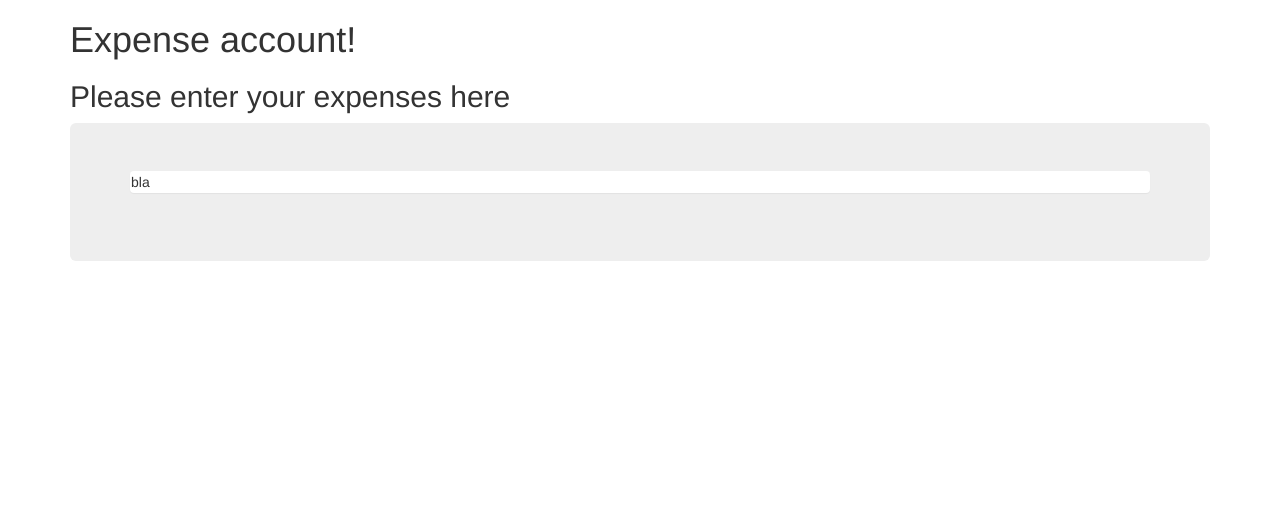
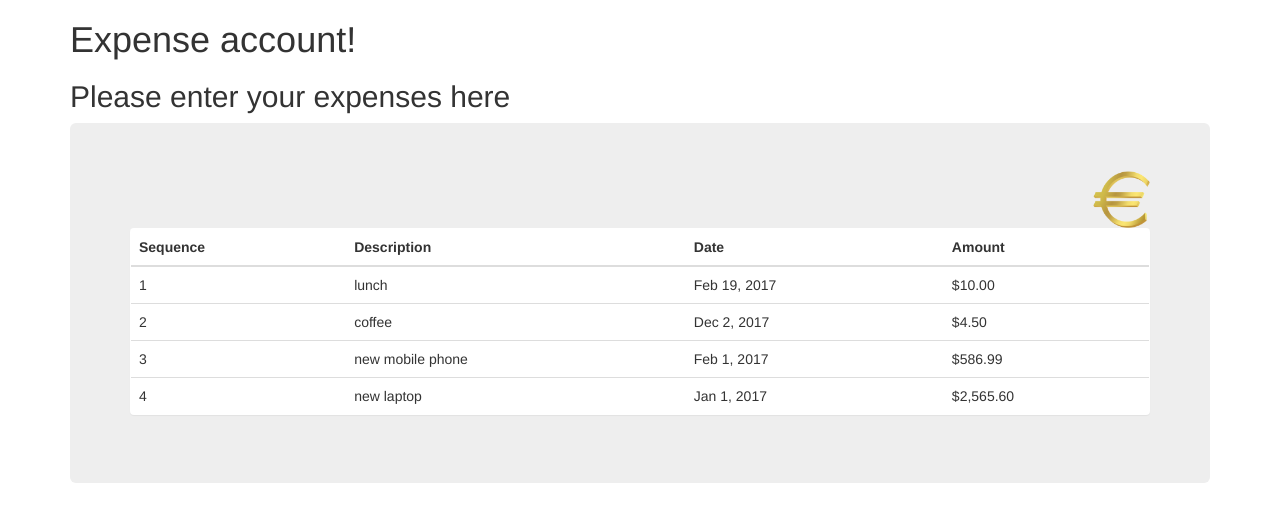
Before and after one commit to YoeriVD/angular2-demos, an Angular app in the folder hello-ng2/: page / in a window 1280 px wide. Shown: the top 522 px of the page. Built offline with nearby package versions, Linux system fonts and the light colour scheme; what ng2-bootstrap would draw is missing.

Commit message:
mini lijstje

```diff
--- a/hello-ng2/src/app/app.component.html
+++ b/hello-ng2/src/app/app.component.html
@@ -6,9 +6,28 @@
     {{ subtitle }}
   </h2>
   <div class="jumbotron">
-
+    <div class="row" [hidden]="hideSign" (click)="signClicked()">
+      <img [src]="img" width="50px" class="col-lg-1 col-lg-offset-11" style="display:block;" />
+    </div>
     <div class="panel">
-      bla
+      <table class="table">
+        <thead>
+          <tr>
+            <th>Sequence</th>
+            <th>Description</th>
+            <th>Date</th>
+            <th>Amount</th>
+          </tr>
+        </thead>
+        <tbody>
+          <tr *ngFor="let expense of expenses">
+            <td>{{expense.id}}</td>
+            <td>{{expense.description}}</td>
+            <td>{{expense.dateOfExpense | date }}</td>
+            <td>{{expense.amount | currency }}</td>
+          </tr>
+        </tbody>
+      </table>
     </div>
 
   </div>
--- a/hello-ng2/src/app/app.component.ts
+++ b/hello-ng2/src/app/app.component.ts
@@ -1,4 +1,6 @@
 import { Component } from '@angular/core';
+import { Expense } from './expense'
+
 
 @Component({
   selector: 'app-root',
@@ -8,7 +10,21 @@ import { Component } from '@angular/core';
 export class AppComponent {
   title = 'Expense account!';
   subtitle = 'Please enter your expenses here';
+  img = "./euro.png";
+  hideSign = false;
 
+  expenses: Expense[] = [
+    new Expense("lunch", 10, new Date()),
+    new Expense("coffee", 4.50, new Date('12/02/2017')),
+    new Expense("new mobile phone", 586.99, new Date('02/01/2017')),
+    new Expense("new laptop", 2565.60, new Date('01/01/2017')),
+  ]
 
+  constructor() {
+  }
+
+  signClicked() {
+    this.hideSign = true;
+  }
 
 }
--- /dev/null
+++ b/hello-ng2/src/app/expense.ts
@@ -0,0 +1,8 @@
+export class Expense{
+    private static expenseCount = 0;
+    id : number;
+    constructor(public description : string, public amount : number, public dateOfExpense : Date){
+        this.id = ++Expense.expenseCount;
+    }
+
+}
```
Also changed, not shown: hello-ng2/src/euro.jpg (added), hello-ng2/src/euro.png (added).
